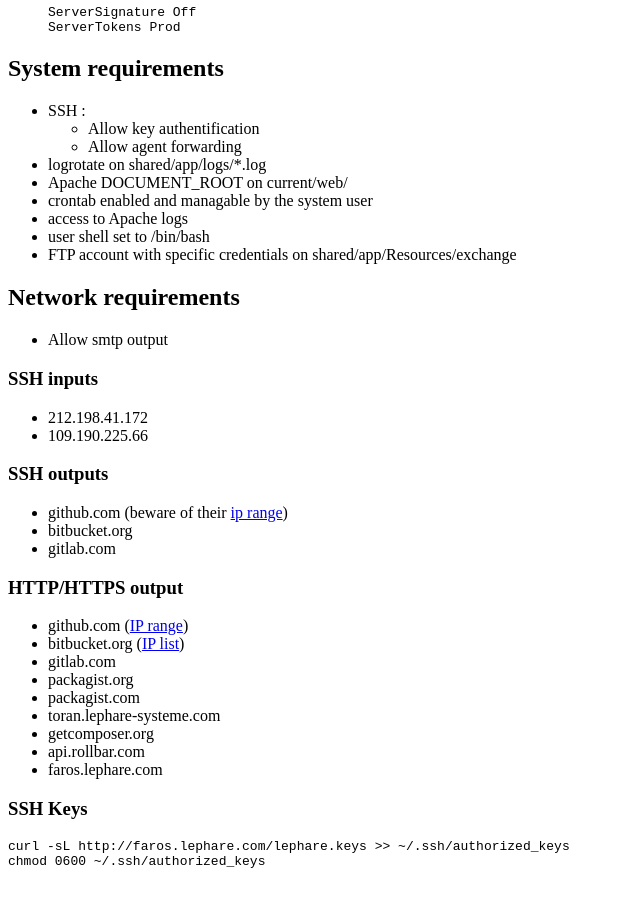
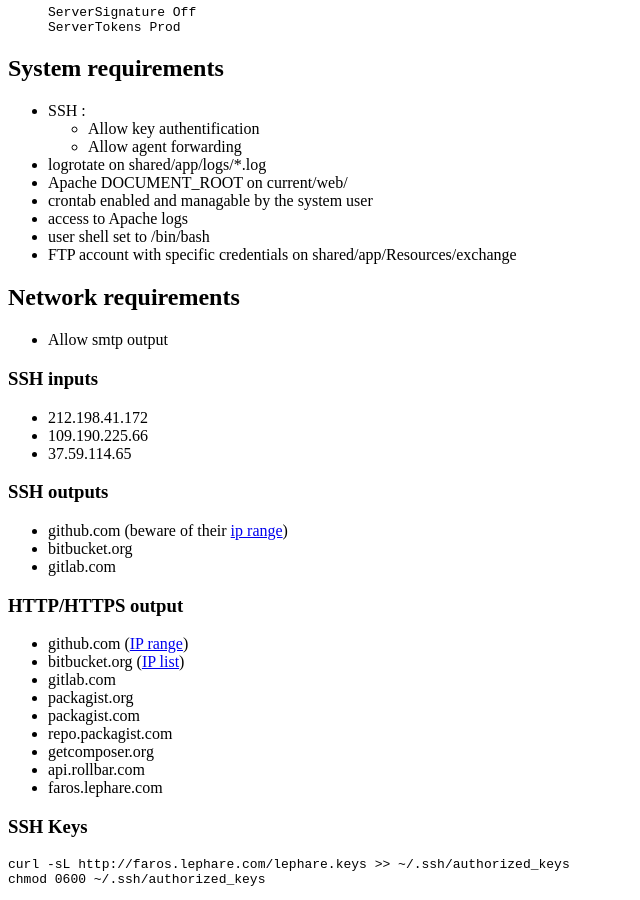
Before and after one commit to le-phare/le-phare.github.io, a Jekyll site: the page built from requirements/index.md, in a window 1280 px wide and 900 px high, scrolled down 1806 px. Shown: the whole window, without its empty margins (0-640 px from the left). Built offline with Jekyll 4.4.1, drawn with Linux system fonts in a browser that asks for light colours.

Commit message:
Add proxy + packagist.com

```diff
--- a/requirements/index.md
+++ b/requirements/index.md
@@ -124,6 +124,7 @@ ServerTokens Prod
 
  * 212.198.41.172
  * 109.190.225.66
+ * 37.59.114.65
 
 ### SSH outputs
 
@@ -138,7 +139,7 @@ ServerTokens Prod
  * gitlab.com
  * packagist.org
  * packagist.com
- * toran.lephare-systeme.com
+ * repo.packagist.com
  * getcomposer.org
  * api.rollbar.com
  * faros.lephare.com
```
